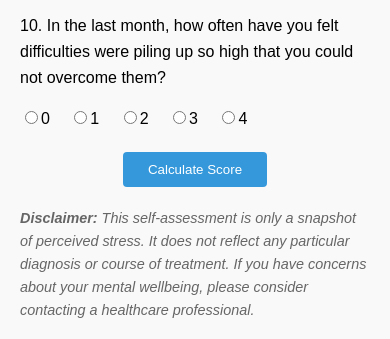
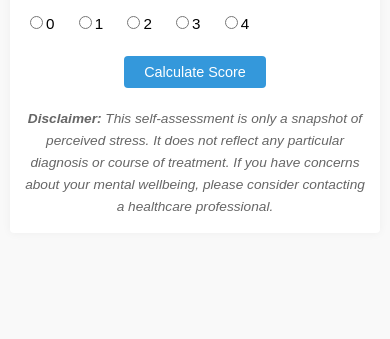
Before and after one commit to mhimemai99/pss2, a plain HTML site: page index.html in a window 390 px wide. Shown: the part 1488-1827 px from the top of the page. After the commit the page ends 1731 px from the top, so only its background shows below. Drawn offline with Linux system fonts and the light colour scheme.

Commit message:
Update index.html

```diff
--- a/index.html
+++ b/index.html
@@ -1,50 +1,45 @@
 <!DOCTYPE html>
 <html>
 <head>
-  <meta charset="utf-8">
+  <meta charset="utf-8" />
+  <!-- Make the page mobile-friendly -->
+  <meta name="viewport" content="width=device-width, initial-scale=1.0" />
   <title>Perceived Stress Scale (PSS) Self-Assessment</title>
+
   <style>
-    body {
+    /* Base styles */
+    html, body {
+      margin: 0;
+      padding: 0;
+      background: #f9f9f9;
       font-family: Arial, sans-serif;
+      line-height: 1.6;
+    }
+
+    /* Container for content */
+    .container {
+      max-width: 700px;
       margin: 0 auto;
-      max-width: 700px;
       padding: 20px;
-      line-height: 1.6;
-      background: #f9f9f9;
+      background-color: #fff;
+      box-shadow: 0 0 10px rgba(0,0,0,0.05);
+      border-radius: 4px;
+      margin-top: 20px;
     }
+
     h1, h2 {
       text-align: center;
+      margin-top: 0;
     }
+
     .question {
       margin-bottom: 15px;
     }
+
     label {
       margin-right: 15px;
     }
-    .score-section {
-      margin-top: 20px;
-      font-weight: bold;
-    }
-    .explanation {
-      margin-top: 10px;
-      padding: 10px;
-      border: 1px solid #ccc;
-      border-radius: 5px;
-      background: #fff;
-    }
-    .extra-info {
-      margin-top: 15px;
-      padding: 10px;
-      background: #eaf2ff;
-      border-left: 4px solid #5c9ded;
-      border-radius: 4px;
-    }
-    .disclaimer {
-      margin-top: 20px;
-      font-size: 0.9em;
-      font-style: italic;
-      color: #666;
-    }
+
     .calculate-btn {
       display: block;
       margin: 20px auto;
@@ -54,17 +49,65 @@
       border: none;
       border-radius: 4px;
       cursor: pointer;
+      font-size: 1rem;
     }
+
     .calculate-btn:hover {
       background: #2c80ad;
+    }
+
+    .score-section {
+      margin-top: 20px;
+      font-weight: bold;
+    }
+
+    .explanation {
+      margin-top: 10px;
+      padding: 10px;
+      border: 1px solid #ccc;
+      border-radius: 5px;
+      background: #fff;
+    }
+
+    .extra-info {
+      margin-top: 15px;
+      padding: 10px;
+      background: #eaf2ff;
+      border-left: 4px solid #5c9ded;
+      border-radius: 4px;
+    }
+
+    .disclaimer {
+      margin-top: 20px;
+      font-size: 0.9em;
+      font-style: italic;
+      color: #666;
+      text-align: center;
+    }
+
+    /* Make fonts smaller and adjust padding for narrower screens */
+    @media (max-width: 600px) {
+      .container {
+        margin: 10px;
+        padding: 15px;
+      }
+      .calculate-btn {
+        font-size: 0.9rem;
+        padding: 8px 20px;
+      }
+      body, .container {
+        font-size: 0.95rem;
+      }
     }
   </style>
 </head>
 <body>
 
+<div class="container">
   <h1>Perceived Stress Scale (PSS)</h1>
   <p>
-  Please answer each of the following questions about how you have felt during the <strong>last month</strong>.
+    Please answer each of the following questions about how you have felt during the
+    <strong>last month</strong>.
   </p>
   <ul>
     <li>0 = Never</li>
@@ -73,11 +116,10 @@
     <li>3 = Fairly Often</li>
     <li>4 = Very Often</li>
   </ul>
-
   <hr>
 
   <form id="stressForm">
-  <!-- 1. Upset because something happened unexpectedly? -->
+    <!-- 1 -->
     <div class="question">
       <p>1. In the last month, how often have you been upset because of something that happened unexpectedly?</p>
       <label><input type="radio" name="q1" value="0">0</label>
@@ -87,7 +129,7 @@
       <label><input type="radio" name="q1" value="4">4</label>
     </div>
 
-  <!-- 2. Felt unable to control important things in life? -->
+    <!-- 2 -->
     <div class="question">
       <p>2. In the last month, how often have you felt that you were unable to control the important things in your life?</p>
       <label><input type="radio" name="q2" value="0">0</label>
@@ -97,7 +139,7 @@
       <label><input type="radio" name="q2" value="4">4</label>
     </div>
 
-  <!-- 3. Felt nervous and stressed? -->
+    <!-- 3 -->
     <div class="question">
       <p>3. In the last month, how often have you felt nervous and stressed?</p>
       <label><input type="radio" name="q3" value="0">0</label>
@@ -107,7 +149,7 @@
       <label><input type="radio" name="q3" value="4">4</label>
     </div>
 
-  <!-- 4. Felt confident about ability to handle personal problems? [REVERSE SCORED] -->
+    <!-- 4 [Reverse-scored] -->
     <div class="question">
       <p>4. In the last month, how often have you felt confident about your ability to handle your personal problems?</p>
       <label><input type="radio" name="q4" value="0">0</label>
@@ -117,7 +159,7 @@
       <label><input type="radio" name="q4" value="4">4</label>
     </div>
 
-  <!-- 5. Felt things were going your way? [REVERSE SCORED] -->
+    <!-- 5 [Reverse-scored] -->
     <div class="question">
       <p>5. In the last month, how often have you felt that things were going your way?</p>
       <label><input type="radio" name="q5" value="0">0</label>
@@ -127,7 +169,7 @@
       <label><input type="radio" name="q5" value="4">4</label>
     </div>
 
-  <!-- 6. Found you could not cope with all things you had to do? -->
+    <!-- 6 -->
     <div class="question">
       <p>6. In the last month, how often have you found that you could not cope with all the things that you had to do?</p>
       <label><input type="radio" name="q6" value="0">0</label>
@@ -137,7 +179,7 @@
       <label><input type="radio" name="q6" value="4">4</label>
     </div>
 
-  <!-- 7. Been able to control irritations in your life? [REVERSE SCORED] -->
+    <!-- 7 [Reverse-scored] -->
     <div class="question">
       <p>7. In the last month, how often have you been able to control irritations in your life?</p>
       <label><input type="radio" name="q7" value="0">0</label>
@@ -147,7 +189,7 @@
       <label><input type="radio" name="q7" value="4">4</label>
     </div>
 
-  <!-- 8. Felt you were on top of things? [REVERSE SCORED] -->
+    <!-- 8 [Reverse-scored] -->
     <div class="question">
       <p>8. In the last month, how often have you felt that you were on top of things?</p>
       <label><input type="radio" name="q8" value="0">0</label>
@@ -157,7 +199,7 @@
       <label><input type="radio" name="q8" value="4">4</label>
     </div>
 
-  <!-- 9. Been angered because of things that were out of your control? -->
+    <!-- 9 -->
     <div class="question">
       <p>9. In the last month, how often have you been angered because of things that were outside of your control?</p>
       <label><input type="radio" name="q9" value="0">0</label>
@@ -167,7 +209,7 @@
       <label><input type="radio" name="q9" value="4">4</label>
     </div>
 
-  <!-- 10. Felt difficulties were piling up so high that you could not overcome them? -->
+    <!-- 10 -->
     <div class="question">
       <p>10. In the last month, how often have you felt difficulties were piling up so high that you could not overcome them?</p>
       <label><input type="radio" name="q10" value="0">0</label>
@@ -198,8 +240,9 @@
 
   <div class="disclaimer">
     <strong>Disclaimer:</strong> This self-assessment is only a snapshot of perceived stress.
-  It does not reflect any particular diagnosis or course of treatment. If you have
-  concerns about your mental wellbeing, please consider contacting a healthcare professional.
+    It does not reflect any particular diagnosis or course of treatment.
+    If you have concerns about your mental wellbeing, please consider contacting a healthcare professional.
+  </div>
 </div>
 
 <script>
@@ -228,12 +271,10 @@
     }
     const reverseQuestions = ['q4','q5','q7','q8'];
 
-    // Calculate total
     let totalScore = 0;
     for (let i = 1; i <= 10; i++) {
-      const questionName = 'q' + i;
-      let value = answers[questionName];
-      if (reverseQuestions.includes(questionName)) {
+      let value = answers['q' + i];
+      if (reverseQuestions.includes('q' + i)) {
         value = reverseScore(value);
       }
       totalScore += value;
```
Lines whose indentation alone changed are shown as unchanged.
